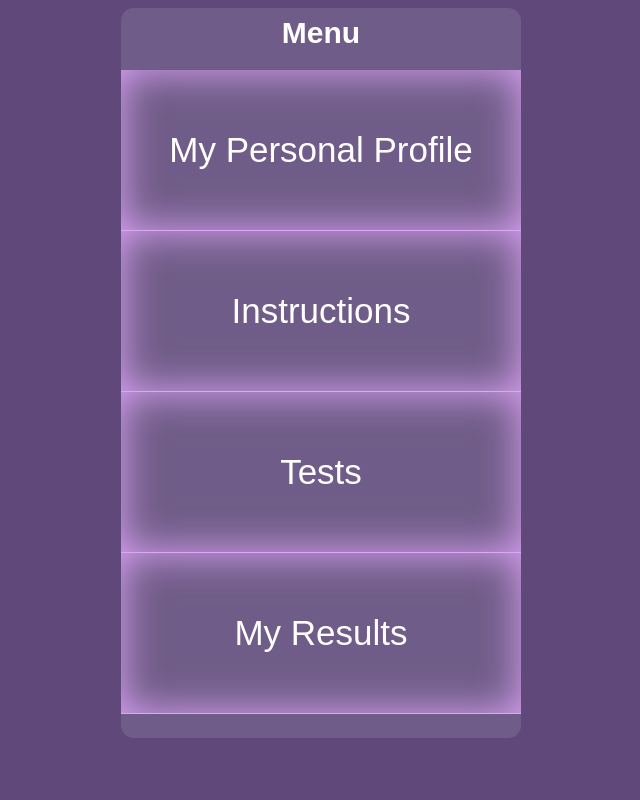
After one commit to Cody-coder017/cognizance, a PHP site: page /menu.php in a window 1280 px wide. The commit adds this page. Shown: the whole page, without its empty margins (319-959 px from the left). Run offline with PHP 8.4, Linux system fonts and the light colour scheme.

Commit message:
menu: started a page for navigation
Related to #13

```diff
--- /dev/null
+++ b/css/menu.css
@@ -0,0 +1,50 @@
+.menu {
+	margin: 0;
+	padding-top: 1vh;
+}
+
+.menu .content {
+	background-color: rgba(255, 255, 255, 0.1);
+	margin-left: auto;
+	margin-right: auto;
+	padding-bottom: 1vh;
+	max-width: 400px;
+	border-radius: 1vmax;
+}
+
+.menu .content h1 {
+	margin-top: 0;
+	padding-top: 8px;
+	text-align: center;
+}
+
+.menu ul {
+	list-style-type: none;
+	padding-left: 0;
+}
+
+.menu ul li {
+	text-align: center;
+	font-size: 35px;
+	height: 20vh;
+	line-height: 20vh;
+	border-bottom: 1px solid #dea6f8;
+	box-shadow: 0 0 5vh #dea6f8 inset;
+}
+
+.menu ul li a {
+	display: block;
+	color: #fff;
+	text-decoration: none;
+	transition: background-color 0.2s;
+}
+
+.menu ul li a:hover {
+	background-color: rgba(255, 255, 255, 0.1);
+}
+
+@media screen and (max-width: 410px) {
+	.menu ul li {
+		font-size: 8vw;
+	}
+}
--- a/css/styles.css
+++ b/css/styles.css
@@ -1,5 +1,6 @@
 @import url('fontawesome/css/fontawesome-all.min.css');
 @import url('index.css');
+@import url('menu.css');
 @import url('results.css');
 @import url('signin.css');
 @import url('signin_signup.css');
--- /dev/null
+++ b/menu.php
@@ -0,0 +1,17 @@
+<?php
+require_once('includes/header_footers.php');
+
+printHeader('menu', []);
+?>
+	<div class="content">
+		<h1>Menu</h1>
+		<ul>
+			<li>My Personal Profile</li>
+			<li><a href="test1_directions.php">Instructions</a></li>
+			<li>Tests</li>
+			<li><a href="results.php">My Results</a></li>
+		</ul>
+	</div>
+<?php
+
+printFooter();
```
